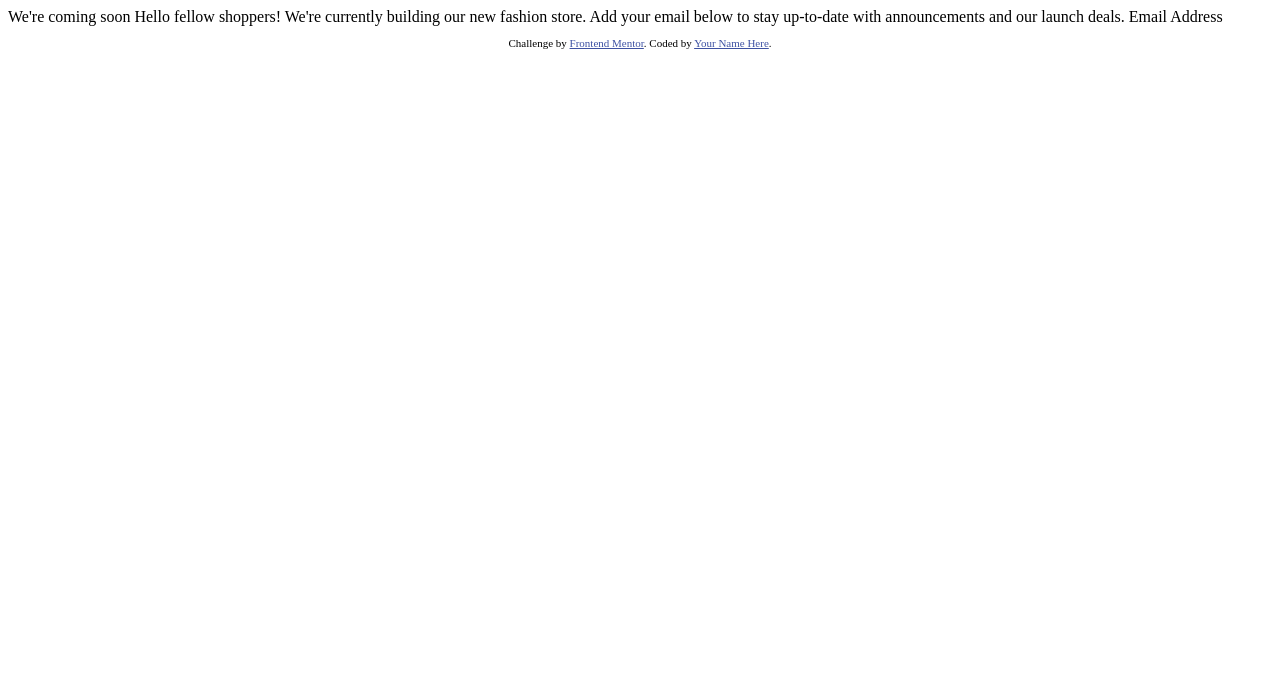
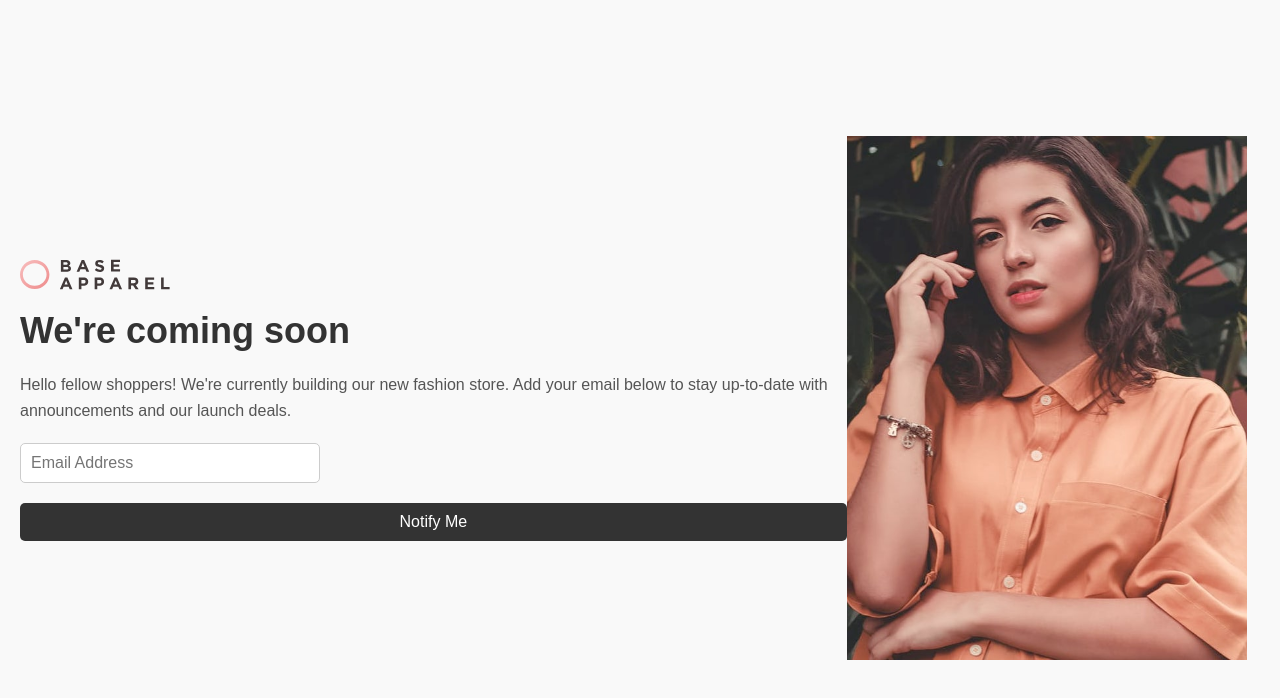
Before and after one commit to hhenske/base-apparel-coming-soon, a plain HTML site: page index.html in a window 1280 px wide. Drawn offline with Linux system fonts and the light colour scheme.

Commit message:
html structure and css framework in

```diff
--- a/index.html
+++ b/index.html
@@ -2,32 +2,23 @@
 <html lang="en">
 <head>
   <meta charset="UTF-8">
-  <meta name="viewport" content="width=device-width, initial-scale=1.0"> <!-- displays site properly based on user's device -->
-
-  <link rel="icon" type="image/png" sizes="32x32" href="./images/favicon-32x32.png">
-
-  <title>Frontend Mentor | Base Apparel coming soon page</title>
-
-  <!-- Feel free to remove these styles or customise in your own stylesheet 👍 -->
-  <style>
-    .attribution { font-size: 11px; text-align: center; }
-    .attribution a { color: hsl(228, 45%, 44%); }
-  </style>
+  <meta name="viewport" content="width=device-width, initial-scale=1.0">
+  <link rel="stylesheet" href="styles.css">
+  <title>Coming Soon</title>
 </head>
 <body>
-
-  We're coming soon
-
-  Hello fellow shoppers! We're currently building our new fashion store.
-  Add your email below to stay up-to-date with announcements and our launch deals.
-
-  Email Address
-
-  <footer>
-    <p class="attribution">
-      Challenge by <a href="https://www.frontendmentor.io?ref=challenge" target="_blank">Frontend Mentor</a>.
-      Coded by <a href="#">Your Name Here</a>.
-    </p>
-  </footer>
+  <main class="main">
+    <section class="left-column">
+      <img src="./images/logo.svg" alt="Company Logo" class="logo" />
+      <h1>We're coming soon</h1>
+      <p>Hello fellow shoppers! We're currently building our new fashion store.
+         Add your email below to stay up-to-date with announcements and our launch deals.</p>
+      <input type="email" placeholder="Email Address" class="email-input" />
+      <button class="subscribe-button">Notify Me</button>
+    </section>
+    <section class="right-column">
+      <img src="./images/hero-desktop.jpg" alt="Hero Image" class="hero-image" />
+    </section>
+  </main>
 </body>
 </html>
--- /dev/null
+++ b/styles.css
@@ -0,0 +1,104 @@
+/* Colors
+Primary
+Desaturated Red: hsl(0, 36%, 70%)
+Soft Red: hsl(0, 93%, 68%)
+Neutral
+Dark Grayish Red: hsl(0, 6%, 24%)
+Gradients
+Linear, 135deg, from hsl(0, 0%, 100%), to hsl(0, 100%, 98%)
+Linear, 135deg, from hsl(0, 80%, 86%), to hsl(0, 74%, 74%)
+
+Typography
+Body Copy
+Font size: 16px
+Font
+Family: Josefin Sans
+Weights: 300, 400, 600 */
+
+
+/* General Reset */
+* {
+    margin: 0;
+    padding: 0;
+    box-sizing: border-box;
+  }
+
+  body {
+    font-family: 'Josefin Sans', sans-serif;
+    font-size: 16px;
+    background-color: #f9f9f9;
+  }
+
+  .main {
+    display: flex;
+    justify-content: space-between;
+    align-items: center;
+    min-height: 100vh;
+    padding: 20px;
+  }
+
+  .left-column {
+    flex: 2;
+    display: flex;
+    flex-direction: column;
+    gap: 20px;
+  }
+
+  .right-column {
+    flex: 1;
+  }
+
+  .logo {
+    max-width: 150px;
+  }
+
+  .hero-image {
+    width: 100%;
+    max-width: 400px;
+    height: auto;
+  }
+
+  h1 {
+    font-size: 36px;
+    color: #333;
+  }
+
+  p {
+    font-size: 16px;
+    color: #555;
+    line-height: 1.6;
+  }
+
+  .email-input {
+    padding: 10px;
+    font-size: 16px;
+    width: 100%;
+    max-width: 300px;
+    border: 1px solid #ccc;
+    border-radius: 5px;
+  }
+
+  .subscribe-button {
+    padding: 10px 20px;
+    font-size: 16px;
+    color: #fff;
+    background-color: #333;
+    border: none;
+    border-radius: 5px;
+    cursor: pointer;
+  }
+
+  .subscribe-button:hover {
+    background-color: #555;
+  }
+
+  @media (max-width: 768px) {
+    .main {
+      flex-direction: column;
+      align-items: flex-start;
+    }
+
+    .right-column {
+      display: none; /* Hide the hero image on small screens */
+    }
+  }
```
